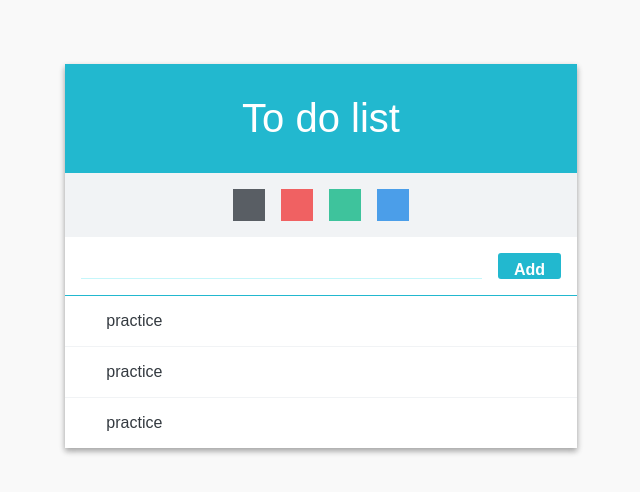
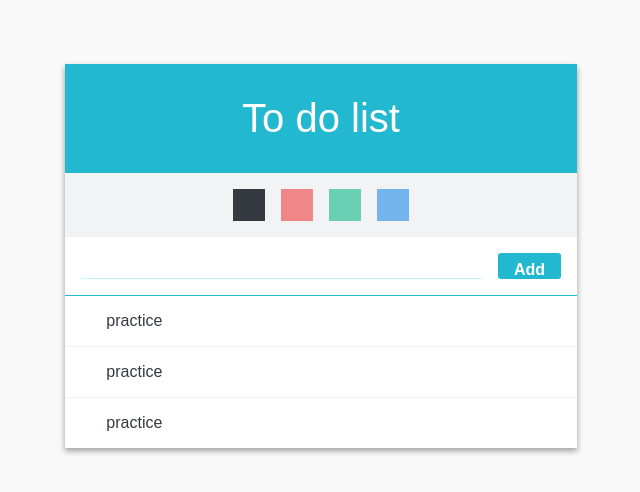
Before and after one commit to JulieChoJulie/todo-list, a React (Create React App) app: page / in a window 1280 px wide. Shown: the top 492 px of the page, without its empty margins (319-959 px from the left). Built offline with nearby package versions, Linux system fonts and the light colour scheme.

Commit message:
palette hover

```diff
--- a/src/App.js
+++ b/src/App.js
@@ -81,7 +81,8 @@ class App extends Component {
                         color={this.palette[this.state.color]}/>}
                 palette={<Palette
                     colors={this.palette}
-                    onClick={this.handleClick} />}
+                    onClick={this.handleClick}
+                    selectedIndex={this.state.color}/>}
             >
                 <TodoItemList
                     todos={this.state.todos}
--- a/src/components/Palette.css
+++ b/src/components/Palette.css
@@ -8,13 +8,17 @@
     width: 2rem;
     height: 2rem;
     cursor: pointer;
-    opacity: 0.8;
+    opacity: 0.6;
 }
 
 .square:hover {
     opacity: 1;
 }
 
+.square.selected {
+    opacity: 1;
+}
+
 .square+.square {
     margin-left: 1rem;
 }
--- a/src/components/Palette.js
+++ b/src/components/Palette.js
@@ -1,24 +1,24 @@
 import React from 'react';
 import './Palette.css';
 
-const Color = ({color, id, onClick}) => {
+const Color = ({color, id, onClick, selected}) => {
     return (
         <div
-            className="square"
+            className={`square ${selected && 'selected'}`}
             style={{background: color}}
-            onClick={() => onClick(id)}
-        >
+            onClick={() => onClick(id)} >
         </div>
     )
 };
 
-const Palette = ({colors, onClick}) => {
+const Palette = ({colors, onClick, selectedIndex}) => {
     const palette = colors.map((color, index )=> {
         return <Color
             id={index}
             key={index}
             color={color}
-            onClick={onClick} />
+            onClick={onClick}
+            selected={selectedIndex===index && 'active'}/>
     });
     return (<div className="palette"> {palette} </div>);
 };
```
